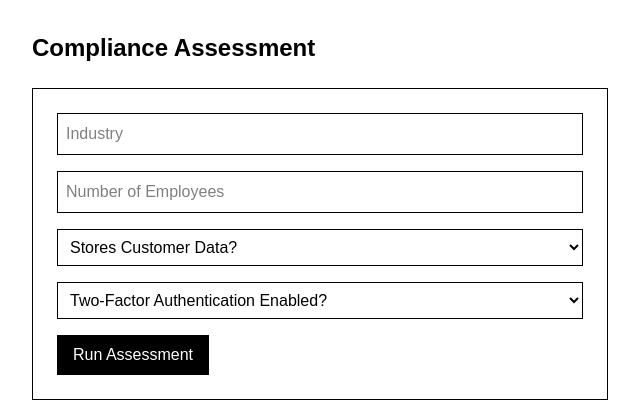
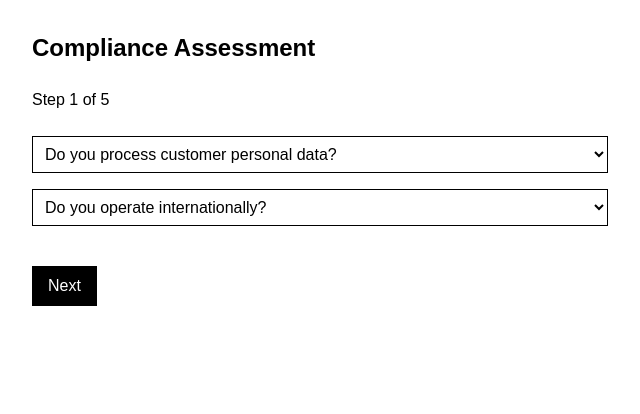
Before and after one commit to abdisamad9009-dot/complypilot-frontend, a Next.js app: page /assessment in a window 1280 px wide. Shown: the top 414 px of the page, without its empty margins (0-640 px from the left). Built offline with nearby package versions, Linux system fonts and the light colour scheme.

Commit message:
Update page.tsx

```diff
--- a/app/assessment/page.tsx
+++ b/app/assessment/page.tsx
@@ -7,14 +7,72 @@ export default function AssessmentPage() {
 
   const router = useRouter()
 
-  const [industry, setIndustry] = useState("")
-  const [employees, setEmployees] = useState("")
-  const [customerData, setCustomerData] = useState("")
-  const [mfa, setMfa] = useState("")
+  const [step, setStep] = useState(1)
+
+  const [answers, setAnswers] = useState<{[key:string]: string}>({})
+
+  function updateAnswer(question: string, value: string) {
+    setAnswers(prev => ({
+      ...prev,
+      [question]: value
+    }))
+  }
+
+  function next() {
+    setStep(step + 1)
+  }
+
+  function back() {
+    setStep(step - 1)
+  }
 
   function runAssessment() {
-    // later this will send data to AI
-    router.push("/dashboard")
+
+    let score = 100
+
+    let gdprFine = 0
+    let authFine = 0
+    let securityFine = 0
+
+    const risky = (q:string) => answers[q] === "no"
+
+    if (risky("customerData")) {
+      score -= 10
+      gdprFine += 10000
+    }
+
+    if (risky("mfa")) {
+      score -= 20
+      authFine += 10000
+    }
+
+    if (risky("encryption")) {
+      score -= 20
+      gdprFine += 15000
+    }
+
+    if (risky("backups")) {
+      score -= 10
+      securityFine += 5000
+    }
+
+    if (risky("incidentPlan")) {
+      score -= 10
+      securityFine += 5000
+    }
+
+    if (risky("monitoring")) {
+      score -= 10
+      securityFine += 5000
+    }
+
+    if (score < 0) score = 0
+
+    const totalFine = gdprFine + authFine + securityFine
+
+    router.push(
+      `/dashboard?score=${score}&gdpr=${gdprFine}&auth=${authFine}&security=${securityFine}&total=${totalFine}`
+    )
   }
 
   return (
@@ -24,50 +82,122 @@ export default function AssessmentPage() {
         Compliance Assessment
       </h1>
 
-      <div className="border border-black p-6 max-w-xl space-y-4">
+      <p className="mb-6">
+        Step {step} of 5
+      </p>
 
-        <input
-          type="text"
-          placeholder="Industry"
-          value={industry}
-          onChange={(e) => setIndustry(e.target.value)}
-          className="border border-black p-2 w-full"
-        />
+      <div className="max-w-xl space-y-4">
 
-        <input
-          type="number"
-          placeholder="Number of Employees"
-          value={employees}
-          onChange={(e) => setEmployees(e.target.value)}
-          className="border border-black p-2 w-full"
-        />
-
-        <select
-          value={customerData}
-          onChange={(e) => setCustomerData(e.target.value)}
-          className="border border-black p-2 w-full"
-        >
-          <option value="">Stores Customer Data?</option>
+        {step === 1 && (
+          <>
+            <select onChange={(e)=>updateAnswer("customerData",e.target.value)} className="border p-2 w-full">
+              <option>Do you process customer personal data?</option>
               <option value="yes">Yes</option>
               <option value="no">No</option>
             </select>
 
-        <select
-          value={mfa}
-          onChange={(e) => setMfa(e.target.value)}
-          className="border border-black p-2 w-full"
-        >
-          <option value="">Two‑Factor Authentication Enabled?</option>
+            <select onChange={(e)=>updateAnswer("international",e.target.value)} className="border p-2 w-full">
+              <option>Do you operate internationally?</option>
+              <option value="yes">Yes</option>
+              <option value="no">No</option>
+            </select>
+          </>
+        )}
+
+        {step === 2 && (
+          <>
+            <select onChange={(e)=>updateAnswer("mfa",e.target.value)} className="border p-2 w-full">
+              <option>Do you use Multi‑Factor Authentication?</option>
               <option value="yes">Yes</option>
               <option value="no">No</option>
             </select>
 
+            <select onChange={(e)=>updateAnswer("passwords",e.target.value)} className="border p-2 w-full">
+              <option>Are strong passwords enforced?</option>
+              <option value="yes">Yes</option>
+              <option value="no">No</option>
+            </select>
+          </>
+        )}
+
+        {step === 3 && (
+          <>
+            <select onChange={(e)=>updateAnswer("encryption",e.target.value)} className="border p-2 w-full">
+              <option>Is customer data encrypted?</option>
+              <option value="yes">Yes</option>
+              <option value="no">No</option>
+            </select>
+
+            <select onChange={(e)=>updateAnswer("accessControl",e.target.value)} className="border p-2 w-full">
+              <option>Do you restrict access to sensitive data?</option>
+              <option value="yes">Yes</option>
+              <option value="no">No</option>
+            </select>
+          </>
+        )}
+
+        {step === 4 && (
+          <>
+            <select onChange={(e)=>updateAnswer("monitoring",e.target.value)} className="border p-2 w-full">
+              <option>Do you monitor systems for suspicious activity?</option>
+              <option value="yes">Yes</option>
+              <option value="no">No</option>
+            </select>
+
+            <select onChange={(e)=>updateAnswer("training",e.target.value)} className="border p-2 w-full">
+              <option>Do employees receive security training?</option>
+              <option value="yes">Yes</option>
+              <option value="no">No</option>
+            </select>
+          </>
+        )}
+
+        {step === 5 && (
+          <>
+            <select onChange={(e)=>updateAnswer("backups",e.target.value)} className="border p-2 w-full">
+              <option>Do you maintain secure backups?</option>
+              <option value="yes">Yes</option>
+              <option value="no">No</option>
+            </select>
+
+            <select onChange={(e)=>updateAnswer("incidentPlan",e.target.value)} className="border p-2 w-full">
+              <option>Do you have an incident response plan?</option>
+              <option value="yes">Yes</option>
+              <option value="no">No</option>
+            </select>
+          </>
+        )}
+
+        <div className="flex gap-3 mt-6">
+
+          {step > 1 && (
+            <button
+              onClick={back}
+              className="border px-4 py-2"
+            >
+              Back
+            </button>
+          )}
+
+          {step < 5 && (
+            <button
+              onClick={next}
+              className="bg-black text-white px-4 py-2"
+            >
+              Next
+            </button>
+          )}
+
+          {step === 5 && (
             <button
               onClick={runAssessment}
               className="bg-black text-white px-4 py-2"
             >
               Run Assessment
             </button>
+          )}
+
+        </div>
 
       </div>
 
```
Lines whose indentation alone changed are shown as unchanged.
